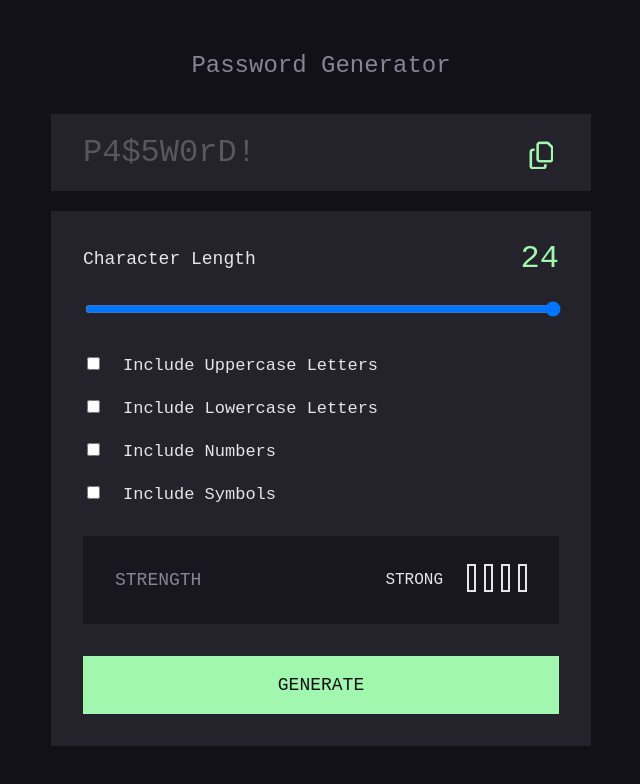
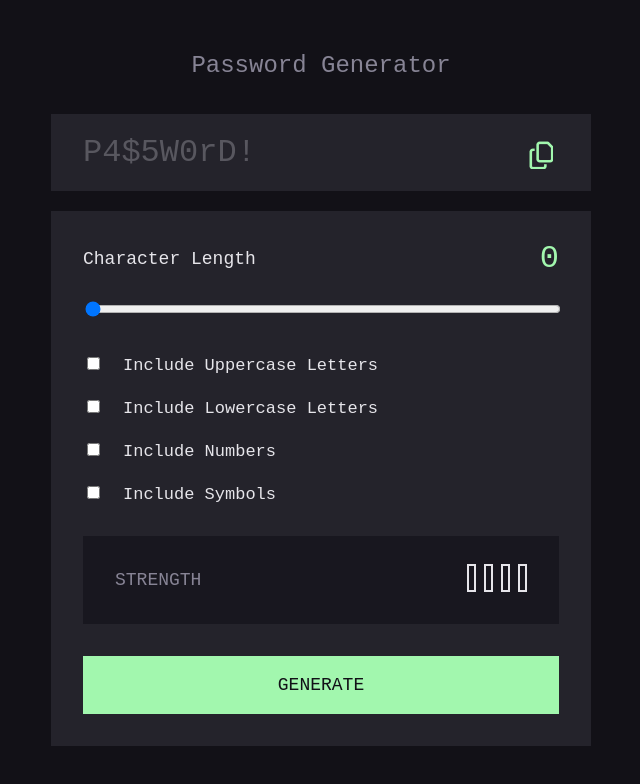
Before and after one commit to ntjnh/password-generator, a React (Vite) app: page / in a window 1280 px wide. Shown: the top 784 px of the page, without its empty margins (319-959 px from the left). Built offline with nearby package versions, Linux system fonts and the light colour scheme; a web font is replaced by a local one.

Commit message:
Move functionality and state to App component

```diff
--- a/src/App.jsx
+++ b/src/App.jsx
@@ -1,25 +1,63 @@
 import { useState } from 'react'
 import Form from './assets/components/Form'
 import './assets/scss/app.scss'
-import copyIcon from './assets/images/copy.png'
+import characters from './characters'
+import Password from './assets/components/Password'
 
 function App() {
     const [password, setPassword] = useState('P4$5W0rD!')
+    const [strength, setStrength] = useState('')
+    const [length, setLength] = useState(0)
+
+    let letters = characters.letters
+    // let numbers= characters.numbers
+    // let symbols= characters.symbols
+
+    // Generate password
+    const createPassword = passwordLength => {
+        const getCharacter = arr => arr[Math.floor(Math.random() * arr.length)]
+        let passwordCharacters = []
+
+        for (let i = 0; i < passwordLength; i++) {
+            passwordCharacters.push(getCharacter(letters))
+        }
+
+        return passwordCharacters
+    }
+
+    // Event handler functions
+    function handleChange(e) {
+        setLength(e.target.value)
+
+        if (length < 6) {
+            setStrength('very weak')
+        } else if (length < 8) {
+            setStrength('weak')
+        } else if (length < 12) {
+            setStrength('medium')
+        } else if (length >=12) {
+            setStrength('strong')
+        }
+    }
+
+    function handleSubmit(e) {
+        e.preventDefault()
+        setPassword(createPassword(length).join(""))
+    }
 
     return (
         <div className="App">
             <main>
                 <h1>Password Generator</h1>
 
-                <div className="password">
-                    <h2 className="password__text">{password}</h2>
+                <Password password={password} />
 
-                    <button className="password__copy">
-                        <img src={copyIcon} alt="Copy password" />
-                    </button>
-                </div>
-
-                <Form />
+                <Form
+                    handleChange={handleChange}
+                    handleSubmit={handleSubmit}
+                    length={length}
+                    strength={strength}
+                />
             </main>
         </div>
     )
--- a/src/assets/components/Form.jsx
+++ b/src/assets/components/Form.jsx
@@ -1,54 +1,12 @@
-import { useState } from 'react'
-import characters from '../../characters'
-
-export default function Form() {
-
-    const [strength, setStrength] = useState('Strong')
-    const [length, setLength] = useState(24)
-    const [password, setPassword] = useState('')
-
-    let letters = characters.letters
-    let numbers= characters.numbers
-    let symbols= characters.symbols
-
-    const getCharacter = arr => arr[Math.floor(Math.random() * arr.length)]
-
-    const createPassword = passwordLength => {
-        let passwordCharacters = []
-
-        for (let i = 0; i < passwordLength; i++) {
-            passwordCharacters.push(getCharacter(letters))
-        }
-
-        return passwordCharacters
-    }
-
-    function handleChange(e) {
-        setLength(e.target.value)
-
-        if (length < 6) {
-            setStrength('very weak')
-        } else if (length < 8) {
-            setStrength('weak')
-        } else if (length < 12) {
-            setStrength('medium')
-        } else if (length >=12) {
-            setStrength('strong')
-        }
-    }
-
-    function handleSubmit(e) {
-        e.preventDefault()
-        setPassword(createPassword(length).join(""))
-        console.log(password)
-    }
+export default function Form(props) {
+    const strength = props.strength
 
     return (
-        <form method="post" onSubmit={handleSubmit}>
+        <form onSubmit={props.handleSubmit}>
             <div className="length">
                 <label className="length__label" htmlFor="length">Character Length</label>
-                <input className="length__input" type="range" name="length" id="length" min={0} max={24} step={1} onChange={handleChange} />
-                <span className="length__value">{length}</span>
+                <input className="length__input" type="range" name="length" id="length" min={0} max={24} step={1} onChange={props.handleChange} value={props.length} />
+                <span className="length__value">{props.length}</span>
             </div>
 
             <div className="checkbox-field uppercase">
```
